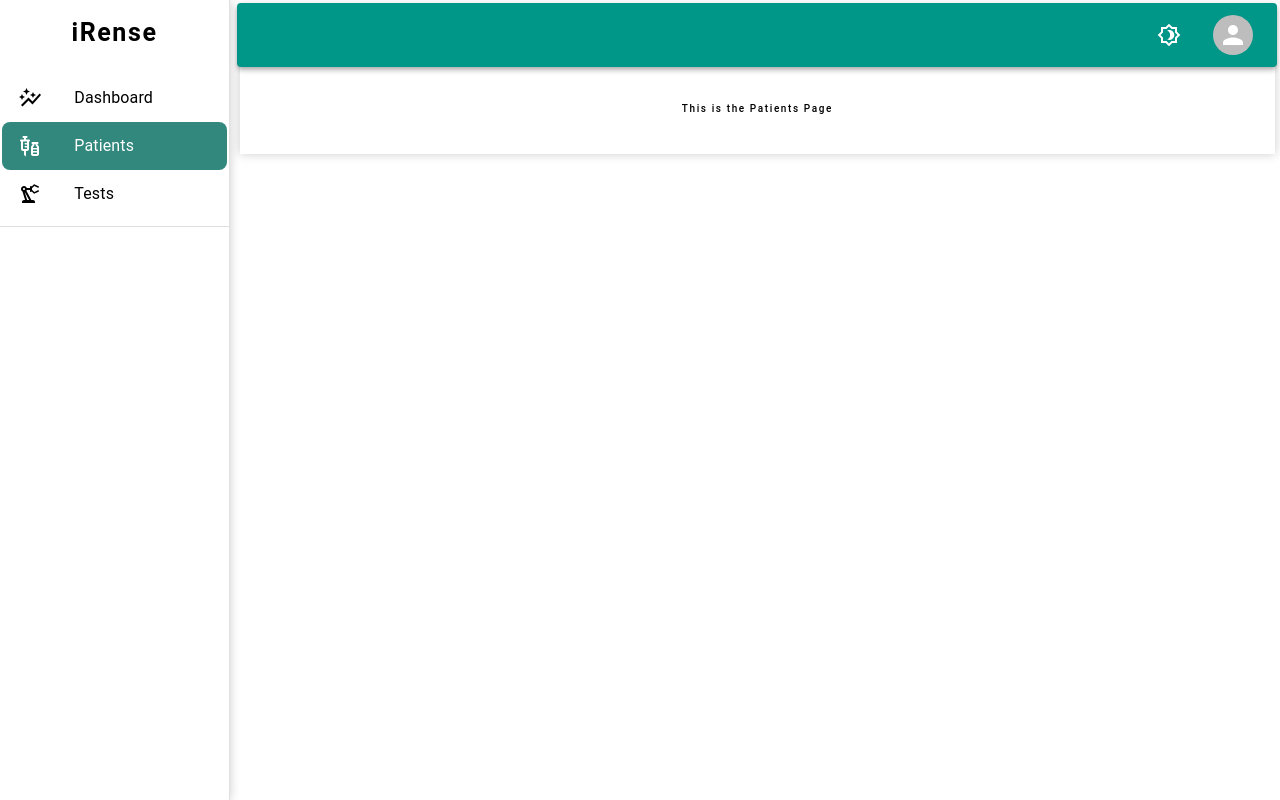
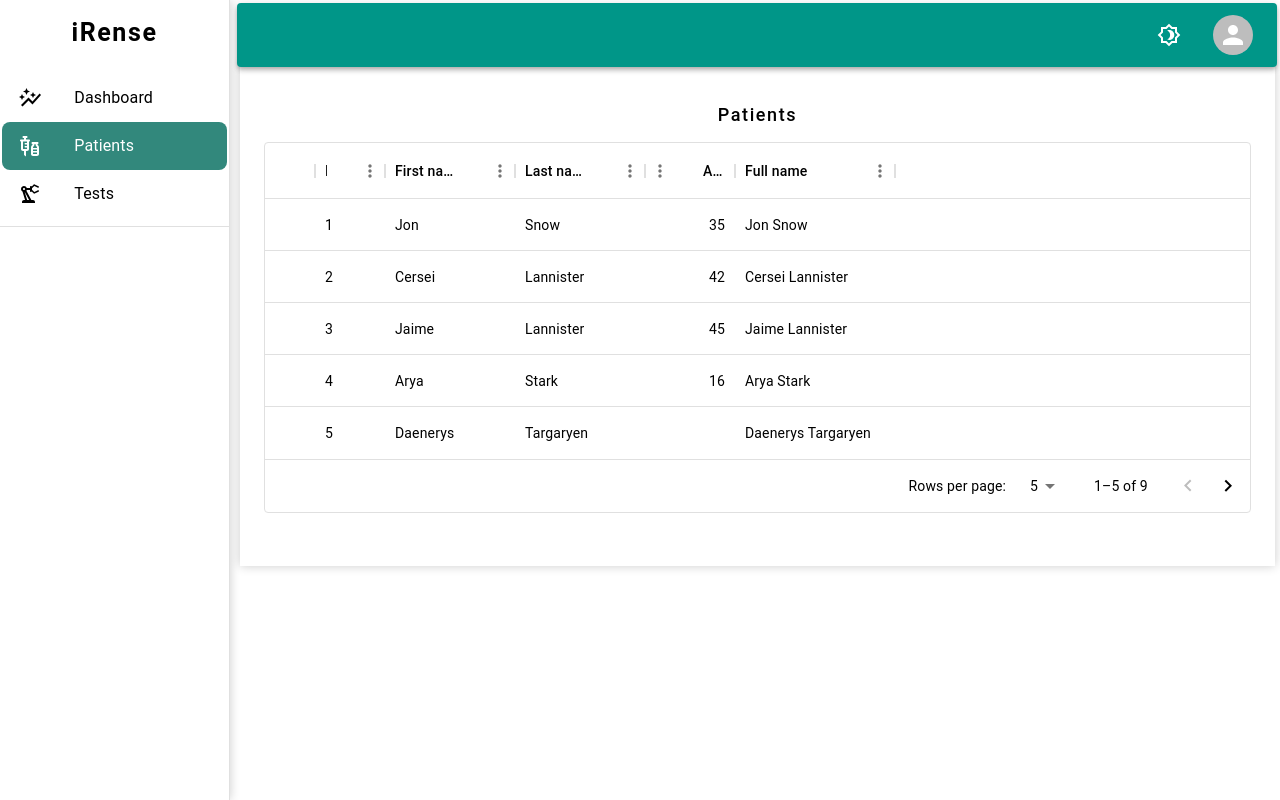
Before and after one commit to j3rryl/irense-web-portal, a Next.js app: page /dashboard/patients in a window 1280 px wide. Built offline with nearby package versions, Linux system fonts and the light colour scheme.

Commit message:
mui data tables

```diff
--- /dev/null
+++ b/app/components/PatientList.tsx
@@ -0,0 +1,77 @@
+import * as React from 'react';
+import List from '@mui/material/List';
+import ListItem from '@mui/material/ListItem';
+import Divider from '@mui/material/Divider';
+import ListItemText from '@mui/material/ListItemText';
+import ListItemAvatar from '@mui/material/ListItemAvatar';
+import Avatar from '@mui/material/Avatar';
+import Typography from '@mui/material/Typography';
+
+export default function PatientsList() {
+  return (
+    <List sx={{ width: '100%', bgcolor: 'background.paper' }}>
+      <ListItem alignItems="flex-start">
+        <ListItemAvatar>
+          <Avatar alt="Remy Sharp" src="/static/images/avatar/1.jpg" />
+        </ListItemAvatar>
+        <ListItemText
+          primary="Brunch this weekend?"
+          secondary={
+            <React.Fragment>
+              <Typography
+                sx={{ display: 'inline' }}
+                component="span"
+                variant="body2"
+                color="text.primary"
+              >
+                Ali Connors
+              </Typography>
+            </React.Fragment>
+          }
+        />
+      </ListItem>
+      <Divider variant="inset" component="li" />
+      <ListItem alignItems="flex-start">
+        <ListItemAvatar>
+          <Avatar alt="Travis Howard" src="/static/images/avatar/2.jpg" />
+        </ListItemAvatar>
+        <ListItemText
+          primary="Summer BBQ"
+          secondary={
+            <React.Fragment>
+              <Typography
+                sx={{ display: 'inline' }}
+                component="span"
+                variant="body2"
+                color="text.primary"
+              >
+                to Scott, Alex, Jennifer
+              </Typography>
+            </React.Fragment>
+          }
+        />
+      </ListItem>
+      <Divider variant="inset" component="li" />
+      <ListItem alignItems="flex-start">
+        <ListItemAvatar>
+          <Avatar alt="Cindy Baker" src="/static/images/avatar/3.jpg" />
+        </ListItemAvatar>
+        <ListItemText
+          primary="Oui Oui"
+          secondary={
+            <React.Fragment>
+              <Typography
+                sx={{ display: 'inline' }}
+                component="span"
+                variant="body2"
+                color="text.primary"
+              >
+                Sandra Adams
+              </Typography>
+            </React.Fragment>
+          }
+        />
+      </ListItem>
+    </List>
+  );
+}
--- /dev/null
+++ b/app/components/tables/MuiDataTable.tsx
@@ -0,0 +1,55 @@
+import * as React from 'react';
+import { DataGrid, GridColDef, GridValueGetterParams } from '@mui/x-data-grid';
+
+const columns: GridColDef[] = [
+  { field: 'id', headerName: 'ID', width: 70 },
+  { field: 'firstName', headerName: 'First name', width: 130 },
+  { field: 'lastName', headerName: 'Last name', width: 130 },
+  {
+    field: 'age',
+    headerName: 'Age',
+    type: 'number',
+    width: 90,
+  },
+  {
+    field: 'fullName',
+    headerName: 'Full name',
+    description: 'This column has a value getter and is not sortable.',
+    sortable: false,
+    width: 160,
+    valueGetter: (params: GridValueGetterParams) =>
+      `${params.row.firstName || ''} ${params.row.lastName || ''}`,
+  },
+];
+
+const rows = [
+  { id: 1, lastName: 'Snow', firstName: 'Jon', age: 35 },
+  { id: 2, lastName: 'Lannister', firstName: 'Cersei', age: 42 },
+  { id: 3, lastName: 'Lannister', firstName: 'Jaime', age: 45 },
+  { id: 4, lastName: 'Stark', firstName: 'Arya', age: 16 },
+  { id: 5, lastName: 'Targaryen', firstName: 'Daenerys', age: null },
+  { id: 6, lastName: 'Melisandre', firstName: null, age: 150 },
+  { id: 7, lastName: 'Clifford', firstName: 'Ferrara', age: 44 },
+  { id: 8, lastName: 'Frances', firstName: 'Rossini', age: 36 },
+  { id: 9, lastName: 'Roxie', firstName: 'Harvey', age: 65 },
+];
+
+export default function MuiDataTable() {
+  return (
+    <div style={{ height: 400, width: '100%' }}>
+      <DataGrid
+      //Not good for large datasets though, Kindly check on that
+        autoHeight
+        rows={rows}
+        columns={columns}
+        initialState={{
+          pagination: {
+            paginationModel: { page: 0, pageSize: 5 },
+          },
+        }}
+        pageSizeOptions={[5, 10]}
+        checkboxSelection
+      />
+    </div>
+  );
+}
--- a/app/dashboard/patients/page.tsx
+++ b/app/dashboard/patients/page.tsx
@@ -1,4 +1,6 @@
 "use client";
+import PatientsList from "@/app/components/PatientList";
+import MuiDataTable from "@/app/components/tables/MuiDataTable";
 import { Typography } from "@mui/material"
 
 const page = () => {
@@ -7,21 +9,21 @@ const page = () => {
     <Typography
         variant="h6"
         noWrap
-        component="a"
-        href="/"
         sx={{
           display:"flex",
           justifyContent:"center",
           alignItems:"center",
-          fontSize:10,
+          fontSize:18,
           letterSpacing: '.1rem',
           color: 'text.primary',
           textDecoration: 'none',
           margin:".8rem 0"
         }}
       >
-        This is the Patients Page
+        Patients
       </Typography>
+      {/* <PatientsList/> */}
+      <MuiDataTable/>
     </>
   )
 }
--- a/app/theme/theme.tsx
+++ b/app/theme/theme.tsx
@@ -21,6 +21,7 @@ export const getDesignTokens = (mode: PaletteMode) => ({
           text: {
             primary: "#000",
             secondary: "#fff",
+            tertiary: "#fff",
           },
           icon: {
             primary: "#000",
@@ -45,6 +46,7 @@ export const getDesignTokens = (mode: PaletteMode) => ({
           text: {
             primary: "#fff",
             secondary: "#fff",
+            tertiary: "#fff",
           },
           icon: {
             primary: "#fff",
--- a/package.json
+++ b/package.json
@@ -13,6 +13,7 @@
     "@emotion/styled": "^11.11.0",
     "@mui/icons-material": "^5.11.16",
     "@mui/material": "^5.13.5",
+    "@mui/x-data-grid": "^6.9.0",
     "@types/node": "20.3.1",
     "@types/react": "18.2.12",
     "@types/react-dom": "18.2.5",
```
Also changed, not shown: 1 other file (tests, documents, lock files or other folders).
